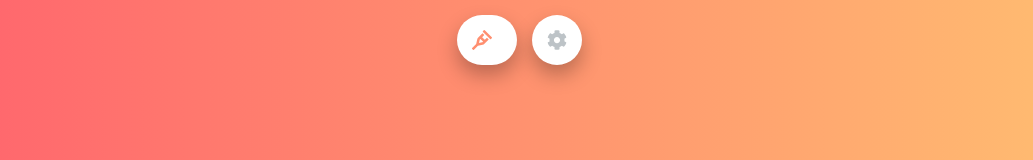
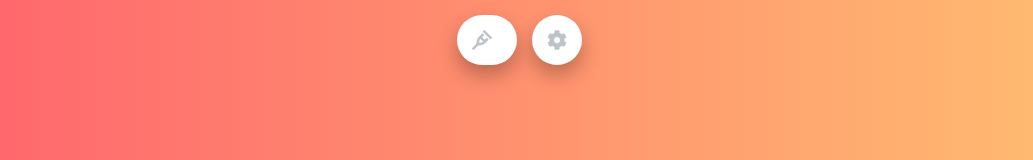
Before and after one commit to Kwon770/focus-timer, a React (Create React App) app: page / in a window 1280 px wide. Shown: the top 160 px of the page, without its empty margins (123-1156 px from the left). Built offline with nearby package versions, Linux system fonts and the light colour scheme; what typography would draw is missing.

Commit message:
fix: Fix bug that didnt change ToDo button color

```diff
--- a/src/App.js
+++ b/src/App.js
@@ -24,6 +24,7 @@ export default class App extends Component {
     isPlayerClick: false,
     isToDoClick: false,
     isFocus: true,
+    isStudy: false,
     // ToDos
     curDo: null,
     curDoId: null,
@@ -153,6 +154,9 @@ export default class App extends Component {
   _toggleIsFocus = () => {
     this.setState({ isFocus: !this.state.isFocus });
   };
+  changeIsStudy = (bool) => {
+    this.setState({ isStudy: bool });
+  };
   _toggleDarkMode = () => {
     this.setState({ isDarkMode: !this.state.isDarkMode }, () =>
       this.applyTheme()
@@ -211,6 +215,7 @@ export default class App extends Component {
           shortBreakTime={shortBreakTime}
           longBreakTime={longBreakTime}
           toggleIsFocus={this._toggleIsFocus}
+          changeIsStudy={this.changeIsStudy}
           applyTheme={this.applyTheme}
           addFocusedTime={this.addFocusedTime}
         />
@@ -244,7 +249,7 @@ export default class App extends Component {
           <ToDosButton
             curDo={curDo}
             toggleToDo={this._toggleToDo}
-            isFocus={this.state.isFocus}
+            isStudy={this.state.isStudy}
           />
           <SettingButton
             isSettingClick={isSettingClick}
--- a/src/components/Timer/index.js
+++ b/src/components/Timer/index.js
@@ -61,13 +61,14 @@ export default class TimerPresenter extends React.Component {
       time--;
 
       if (time < 0 && (!this.props.isOverCount || !this.state.isFocus)) {
+        // timeout event
         clearInterval(timer);
-        // timeout event
         this.setState({ intervalTimer: null });
         this.FinishTimer();
       }
     }, 1000);
     this.setState({ intervalTimer: timer });
+    this.props.changeIsStudy(true);
   };
 
   SetTimer = (min, sec) => {
@@ -80,6 +81,7 @@ export default class TimerPresenter extends React.Component {
   RemoveTimer = () => {
     clearInterval(this.state.intervalTimer);
     this.props.addFocusedTime(this.props.focusTime - this.state.minute);
+    this.props.changeIsStudy(false);
     this.setState({ intervalTimer: null });
   };
 
@@ -90,18 +92,17 @@ export default class TimerPresenter extends React.Component {
       newSets.push(1);
       this.state.sets.map((set) => newSets.push(set));
 
-      const min = this.GetBreakTime(newSets);
-
       this.setState({
         sets: newSets,
       });
       this.props.toggleIsFocus();
+      this.props.changeIsStudy(false);
       this.props.addFocusedTime(this.props.focusTime);
-      this.SetTimer(min, 1);
+      this.SetTimer(this.GetBreakTime(newSets), 0);
     } else {
       // Finish break
       this.props.toggleIsFocus();
-      this.SetTimer(this.props.focusTime, 2);
+      this.SetTimer(this.props.focusTime, 0);
     }
 
     if (this.props.isAutoStart) {
@@ -126,7 +127,6 @@ export default class TimerPresenter extends React.Component {
   };
 
   _handlePlay = () => {
-    // this.setState({ timerState: true });
     this.StartTimer();
   };
   _handlePause = () => {
--- a/src/components/ToDos/ToDosButton.js
+++ b/src/components/ToDos/ToDosButton.js
@@ -5,7 +5,7 @@ import { faCrutch } from "@fortawesome/free-solid-svg-icons";
 
 export default function ToDosButton(props) {
   return (
-    <Button onClick={props.toggleToDo} isFocus={props.isFocus}>
+    <Button onClick={props.toggleToDo} isStudy={props.isStudy}>
       <FontAwesomeIcon icon={faCrutch} style={{ marginRight: 10 }} />
       {props.curDo}
     </Button>
@@ -27,5 +27,5 @@ const Button = styled.div`
   font-size: 20px;
   font-weight: 600;
   color: ${(props) =>
-    props.isFocus ? props.theme.hlColor : props.theme.disColor};
+    props.isStudy ? props.theme.hlColor : props.theme.disColor};
 `;
```
